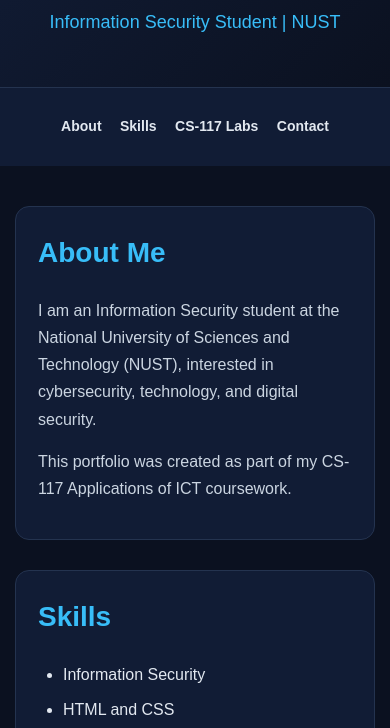
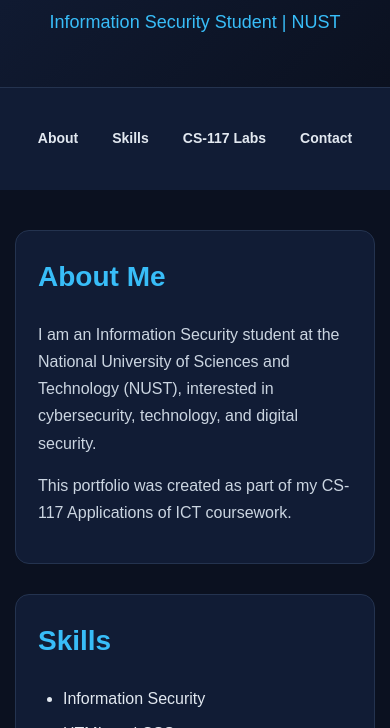
Before and after one commit to Sarosh46/Sarosh46.github.io, a plain HTML site: page index.html in a window 390 px wide. Shown: the part 101-829 px from the top of the page. Drawn offline with Linux system fonts and the light colour scheme.

Commit message:
Improve mobile navigation using Copilot

```diff
--- a/style.css
+++ b/style.css
@@ -139,9 +139,17 @@ footer {
         font-size: 34px;
     }
 
+    nav {
+        display: flex;
+        flex-wrap: wrap;
+        justify-content: center;
+    }
+
     nav a {
         display: inline-block;
         margin: 7px;
+        padding: 12px 10px;
+        min-height: 44px;
         font-size: 14px;
     }
 
```
